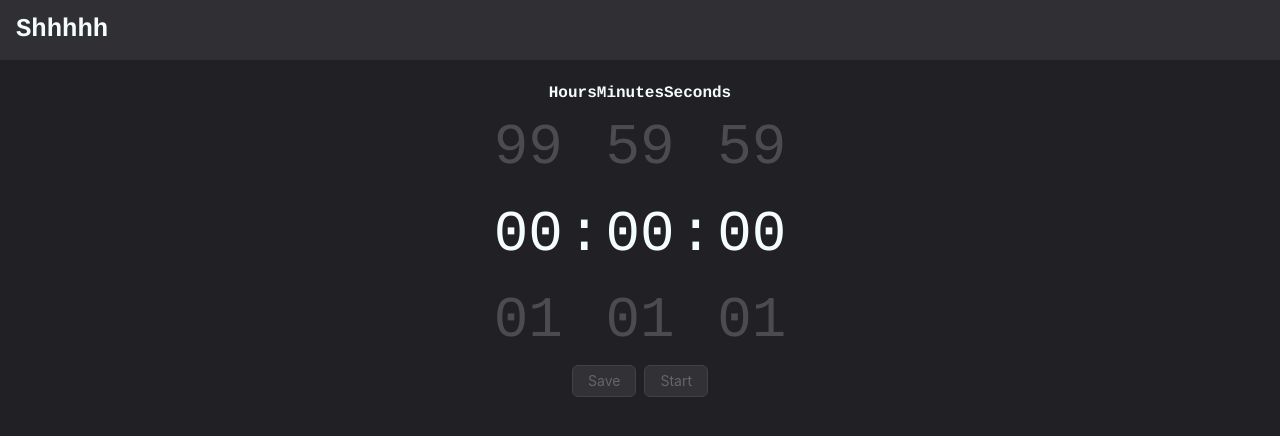
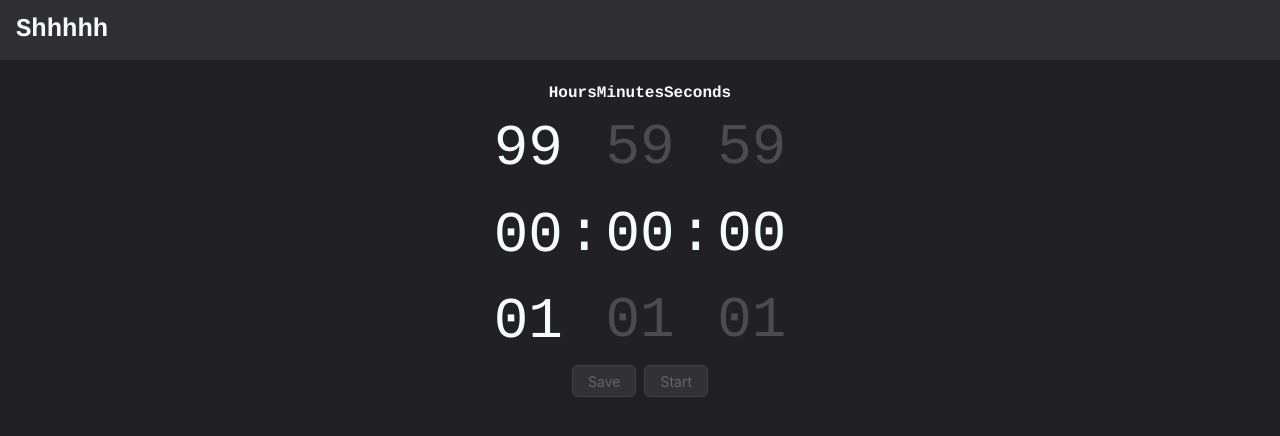
Before and after one commit to OPerel/interval-timer, a React (Vite) app: page / in a window 1280 px wide. Shown: the top 436 px of the page. Built offline with nearby package versions, Linux system fonts and the light colour scheme.

Commit message:
using windowing

```diff
--- a/package.json
+++ b/package.json
@@ -12,10 +12,13 @@
   },
   "dependencies": {
     "antd": "^5.16.5",
+    "lodash": "^4.17.21",
     "react": "^18.2.0",
-    "react-dom": "^18.2.0"
+    "react-dom": "^18.2.0",
+    "react-swipeable": "^7.0.1"
   },
   "devDependencies": {
+    "@types/lodash": "^4.17.4",
     "@types/react": "^18.2.66",
     "@types/react-dom": "^18.2.22",
     "@typescript-eslint/eslint-plugin": "^7.2.0",
--- a/src/components/TimePicker/TimePicker.css
+++ b/src/components/TimePicker/TimePicker.css
@@ -18,6 +18,8 @@
 .time-section {
   flex: 1;
   text-align: center;
+  height: 260px;
+  overflow-y: scroll;
 }
 
 .option {
--- a/src/components/TimePicker/TimePicker.tsx
+++ b/src/components/TimePicker/TimePicker.tsx
@@ -1,12 +1,13 @@
 import {
   Dispatch,
+  MutableRefObject,
   SetStateAction,
-  useState,
   TouchEvent,
   useRef,
-  MutableRefObject,
+  useState,
 } from 'react';
 import './TimePicker.css';
+import VirtualScroller from '../VirtualScroller/VirtualScroller.tsx';
 
 const renderOptions = (value: number, max: number) => {
   const prevValue = value === 0 ? max : value - 1;
@@ -19,6 +20,35 @@ const renderOptions = (value: number, max: number) => {
     </>
   );
 };
+
+const SETTINGS = {
+  itemHeight: 86,
+  amount: 3,
+  tolerance: 2,
+  minIndex: 0,
+  maxIndex: 99,
+  startIndex: 1,
+};
+
+const getData = (offset: number, limit: number) => {
+  const data = [];
+  const range = SETTINGS.maxIndex - SETTINGS.minIndex + 1;
+  console.log(`offset [${offset} -> range ${range}] -> limit ${limit}`);
+
+  for (let i = 0; i < limit; i++) {
+    const index = (offset + i) % range;
+    const value = index < 0 ? index + range : index;
+    data.push({ id: value, text: value.toString().padStart(2, '0') });
+  }
+
+  return data;
+};
+
+const rowTemplate = <T extends { id: number; text: string }>(props: T) => (
+  <div className="item" key={props.id}>
+    {props.text}
+  </div>
+);
 
 const TimePicker = () => {
   const [hours, setHours] = useState(0);
@@ -58,13 +88,11 @@ const TimePicker = () => {
         <h4>Seconds</h4>
       </div>
       <div className="time-picker">
-        <div
-          className="time-section"
-          onTouchStart={handleTouchStart}
-          onTouchMove={(e) => handleTouchMove(e, setHours, 99, deltaYRef)}
-        >
-          {renderOptions(hours, 99)}
-        </div>
+        <VirtualScroller
+          settings={SETTINGS}
+          getMoreData={getData}
+          row={(props) => rowTemplate(props)}
+        />
         <div>:</div>
         <div
           className="time-section"
--- /dev/null
+++ b/src/components/VirtualScroller/VirtualScroller.css
@@ -0,0 +1,9 @@
+.viewport {
+  overflow-y: auto;
+  scroll-snap-type: y mandatory;
+}
+
+.viewport .item {
+  scroll-snap-stop: normal;
+  scroll-snap-align: start;
+}
--- /dev/null
+++ b/src/components/VirtualScroller/VirtualScroller.tsx
@@ -0,0 +1,153 @@
+import { PropsWithChildren, JSX, UIEvent, useState, useEffect } from 'react';
+import './VirtualScroller.css';
+import { throttle } from 'lodash';
+
+interface Settings {
+  minIndex: number;
+  maxIndex: number;
+  startIndex: number;
+  itemHeight: number;
+  amount: number;
+  tolerance: number;
+}
+interface Props<T> {
+  getMoreData: (offset: number, limit: number) => T[];
+  settings: Settings;
+  row: (props: T) => JSX.Element;
+}
+
+interface State<T> extends Settings {
+  viewportHeight: number;
+  totalHeight: number;
+  toleranceHeight: number;
+  bufferHeight: number;
+  bufferedItems: number;
+  topPaddingHeight: number;
+  bottomPaddingHeight: number;
+  initialPosition: number;
+  data: T[];
+}
+
+const setInitialState = <T extends unknown>(settings: Settings): State<T> => {
+  const { minIndex, maxIndex, startIndex, itemHeight, amount, tolerance } =
+    settings;
+  // 1) height of the visible part of the viewport (px)
+  const viewportHeight = amount * itemHeight;
+  // 2) total height of rendered and virtualized items (px)
+  const totalHeight = (maxIndex - minIndex + 1) * itemHeight;
+  // 3) single viewport outlet height, filled with rendered but invisible rows (px)
+  const toleranceHeight = tolerance * itemHeight;
+  // 4) all rendered rows height, visible part + invisible outlets (px)
+  const bufferHeight = viewportHeight + 2 * toleranceHeight;
+  // 5) number of items to be rendered, buffered dataset length (pcs)
+  const bufferedItems = amount + 2 * tolerance;
+  // 6) how many items will be virtualized above (pcs)
+  const itemsAbove = startIndex - tolerance - minIndex;
+  // 7) initial height of the top padding element (px)
+  const topPaddingHeight = itemsAbove * itemHeight;
+  // 8) initial height of the bottom padding element (px)
+  const bottomPaddingHeight = totalHeight - topPaddingHeight;
+  // 9) initial scroll position (px)
+  const initialPosition = topPaddingHeight + toleranceHeight;
+  // initial state object
+  return {
+    ...settings,
+    viewportHeight,
+    totalHeight,
+    toleranceHeight,
+    bufferHeight,
+    bufferedItems,
+    topPaddingHeight,
+    bottomPaddingHeight,
+    initialPosition,
+    data: [],
+  };
+};
+
+const VirtualScroller = <T extends { id: number; text: string }>({
+  getMoreData,
+  settings,
+  row,
+}: PropsWithChildren<Props<T>>) => {
+  const [state, setState] = useState<State<T>>(() => setInitialState(settings));
+  // const viewportElement = useRef<HTMLDivElement>(null);
+  const {
+    viewportHeight,
+    topPaddingHeight,
+    bottomPaddingHeight,
+    data,
+    initialPosition,
+    itemHeight,
+    totalHeight,
+  } = state;
+
+  const runScroller = (e: UIEvent<HTMLDivElement, globalThis.UIEvent>) => {
+    const { toleranceHeight, bufferedItems, minIndex } = state;
+    const scrollTop =
+      (e.target as Element).scrollTop < 100
+        ? totalHeight
+        : (e.target as Element).scrollTop;
+    console.log('scrollTop', scrollTop);
+    const index =
+      minIndex + Math.floor((scrollTop - toleranceHeight) / itemHeight);
+    const data = getMoreData(index, bufferedItems);
+    const topPaddingHeight = Math.max((index - minIndex) * itemHeight, 0);
+    const bottomPaddingHeight = Math.max(
+      totalHeight - topPaddingHeight - data.length * itemHeight,
+      0,
+    );
+
+    setState((prevState) => ({
+      ...prevState,
+      topPaddingHeight,
+      bottomPaddingHeight,
+      data,
+    }));
+  };
+
+  useEffect(() => {
+    // if (viewportElement.current) {
+    //   viewportElement.current.scrollTop = initialPosition;
+    // }
+    runScroller({
+      target: {
+        scrollTop: totalHeight + itemHeight,
+      },
+    } as unknown as UIEvent<HTMLDivElement, globalThis.UIEvent>);
+  }, []);
+
+  // const scroll = (eventData: SwipeEventData) => {
+  //   console.log(JSON.stringify(eventData, null, 2));
+  //   // runScroller(eventData.deltaY);
+  //   // const { dir, velocity } = eventData;
+  //   // if (dir === 'Up') {
+  //   //   setHours((prev) => prev + Math.round(velocity * 100));
+  //   // } else {
+  //   //   setHours((prev) => prev - Math.round(velocity * 100));
+  //   // }
+  // };
+  //
+  // const swipeHandlers = useSwipeable({
+  //   onSwiping: scroll,
+  //   // onSwipedDown: scroll,
+  //   preventScrollOnSwipe: true,
+  // });
+
+  return (
+    <div
+      className="viewport"
+      style={{
+        height: viewportHeight,
+      }}
+      // ref={viewportElement}
+      // onTouchMove={runScroller}
+      onScroll={throttle(runScroller, 500)}
+    >
+      <div style={{ width: '40px', height: topPaddingHeight }}></div>
+      {data.map((props) => row(props))}
+      <div style={{ width: '40px', height: bottomPaddingHeight }}></div>
+    </div>
+  );
+};
+
+export default VirtualScroller;
```
Also changed, not shown: 1 other file (tests, documents, lock files or other folders).
